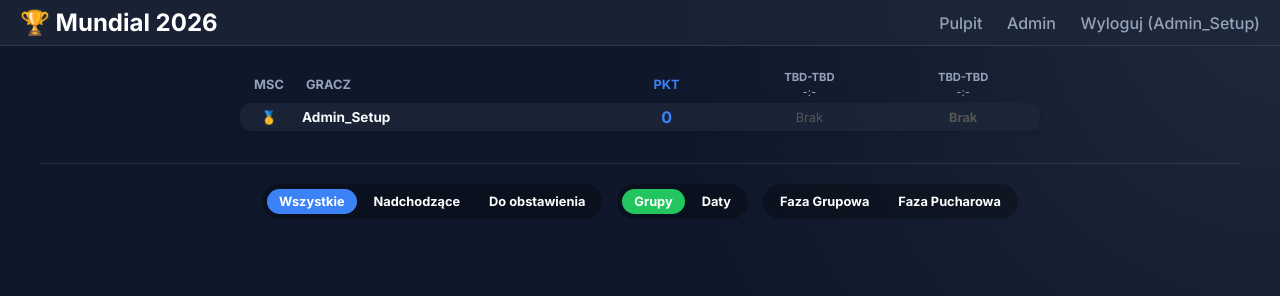
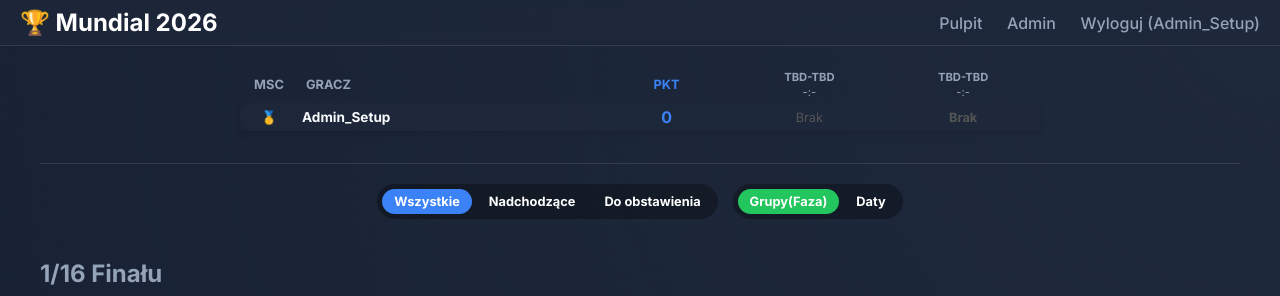
Before and after one commit to ajemfakinalkoholik-commits/mundial-2026, a Flask app: page /dashboard in a window 1280 px wide; the page is wider, and only the part inside the window is pictured. Shown: the top 296 px of that part. Before the commit the page ends 219 px from the top of that part, so only its background shows below. Run offline with Flask 3, Linux system fonts and the light colour scheme; a user stored in the database is signed in; data comes from the database, SQL or seed files in the repository; data that the repository does not hold is empty.

Commit message:
Add files via upload

```diff
--- a/app.py
+++ b/app.py
@@ -135,17 +135,8 @@ def logout():
 def dashboard():
     sort_by = request.args.get('sort', 'group')
     filter_val = request.args.get('filter', 'all')
-    phase = request.args.get('phase', 'group')
-
     # Base query for matches
     matches_query = Match.query
-
-    KNOCKOUT_GROUPS = ["1/16 Finału", "1/8 Finału", "Ćwierćfinały", "Półfinały", "Mecz o 3. miejsce", "Finał"]
-
-    if phase == 'knockout':
-        matches_query = matches_query.filter(Match.group_name.in_(KNOCKOUT_GROUPS))
-    else:
-        matches_query = matches_query.filter(~Match.group_name.in_(KNOCKOUT_GROUPS))
 
     if filter_val == 'upcoming':
         matches_query = matches_query.filter_by(played=False)
@@ -157,12 +148,29 @@ def dashboard():
         matches = matches_query.order_by(Match.start_time).all()
         grouped = {}
         for m in matches:
-            date_key = m.date_time_str.split('|')[0].strip() if '|' in m.date_time_str else "Inne"
+            date_key = m.date_time_str.split('|')[0].strip() if m.date_time_str and '|' in m.date_time_str else "Inne"
             if date_key not in grouped:
                 grouped[date_key] = []
             grouped[date_key].append(m)
     else:
-        matches = matches_query.order_by(Match.group_name, Match.start_time).all()
+        matches = matches_query.all()
+
+        def group_sort_key(m):
+            gn = m.group_name
+            if gn == "1/16 Finału": p = 1
+            elif gn == "1/8 Finału": p = 2
+            elif gn == "Ćwierćfinały": p = 3
+            elif gn == "Półfinały": p = 4
+            elif gn == "Mecz o 3. miejsce": p = 5
+            elif gn == "Finał": p = 6
+            else: p = 0
+
+            # For start_time, use a far future date if None
+            st = m.start_time if m.start_time else datetime(2099, 1, 1)
+            return (p, gn, st)
+
+        matches.sort(key=group_sort_key)
+
         grouped = {}
         for m in matches:
             if m.group_name not in grouped:
--- a/templates/dashboard.html
+++ b/templates/dashboard.html
@@ -54,17 +54,13 @@
 
 <div style="display: flex; justify-content: center; gap: 15px; margin-bottom: 20px; flex-wrap: wrap;">
     <div style="display: flex; gap: 5px; background: rgba(0,0,0,0.3); padding: 5px; border-radius: 20px;">
-        <a href="{{ url_for('dashboard', sort=sort_by, filter='all', phase=phase) }}" style="padding: 5px 12px; border-radius: 15px; text-decoration: none; font-weight: bold; font-size: 0.8rem; background: {% if filter_val == 'all' %}var(--accent){% else %}transparent{% endif %}; color: white; transition: 0.2s;">Wszystkie</a>
-        <a href="{{ url_for('dashboard', sort=sort_by, filter='upcoming', phase=phase) }}" style="padding: 5px 12px; border-radius: 15px; text-decoration: none; font-weight: bold; font-size: 0.8rem; background: {% if filter_val == 'upcoming' %}var(--accent){% else %}transparent{% endif %}; color: white; transition: 0.2s;">Nadchodzące</a>
-        <a href="{{ url_for('dashboard', sort=sort_by, filter='unpredicted', phase=phase) }}" style="padding: 5px 12px; border-radius: 15px; text-decoration: none; font-weight: bold; font-size: 0.8rem; background: {% if filter_val == 'unpredicted' %}var(--accent){% else %}transparent{% endif %}; color: white; transition: 0.2s;">Do obstawienia</a>
+        <a href="{{ url_for('dashboard', sort=sort_by, filter='all') }}" style="padding: 5px 12px; border-radius: 15px; text-decoration: none; font-weight: bold; font-size: 0.8rem; background: {% if filter_val == 'all' %}var(--accent){% else %}transparent{% endif %}; color: white; transition: 0.2s;">Wszystkie</a>
+        <a href="{{ url_for('dashboard', sort=sort_by, filter='upcoming') }}" style="padding: 5px 12px; border-radius: 15px; text-decoration: none; font-weight: bold; font-size: 0.8rem; background: {% if filter_val == 'upcoming' %}var(--accent){% else %}transparent{% endif %}; color: white; transition: 0.2s;">Nadchodzące</a>
+        <a href="{{ url_for('dashboard', sort=sort_by, filter='unpredicted') }}" style="padding: 5px 12px; border-radius: 15px; text-decoration: none; font-weight: bold; font-size: 0.8rem; background: {% if filter_val == 'unpredicted' %}var(--accent){% else %}transparent{% endif %}; color: white; transition: 0.2s;">Do obstawienia</a>
     </div>
     <div style="display: flex; gap: 5px; background: rgba(0,0,0,0.3); padding: 5px; border-radius: 20px;">
-        <a href="{{ url_for('dashboard', sort='group', filter=filter_val, phase=phase) }}" style="padding: 5px 12px; border-radius: 15px; text-decoration: none; font-weight: bold; font-size: 0.8rem; background: {% if sort_by == 'group' %}var(--success){% else %}transparent{% endif %}; color: white; transition: 0.2s;">Grupy</a>
-        <a href="{{ url_for('dashboard', sort='date', filter=filter_val, phase=phase) }}" style="padding: 5px 12px; border-radius: 15px; text-decoration: none; font-weight: bold; font-size: 0.8rem; background: {% if sort_by == 'date' %}var(--success){% else %}transparent{% endif %}; color: white; transition: 0.2s;">Daty</a>
-    </div>
-    <div style="display: flex; gap: 5px; background: rgba(0,0,0,0.3); padding: 5px; border-radius: 20px;">
-        <a href="{{ url_for('dashboard', sort=sort_by, filter=filter_val, phase='group') }}" style="padding: 5px 12px; border-radius: 15px; text-decoration: none; font-weight: bold; font-size: 0.8rem; background: {% if phase == 'group' %}#dc3545{% else %}transparent{% endif %}; color: white; transition: 0.2s;">Faza Grupowa</a>
-        <a href="{{ url_for('dashboard', sort=sort_by, filter=filter_val, phase='knockout') }}" style="padding: 5px 12px; border-radius: 15px; text-decoration: none; font-weight: bold; font-size: 0.8rem; background: {% if phase == 'knockout' %}#dc3545{% else %}transparent{% endif %}; color: white; transition: 0.2s;">Faza Pucharowa</a>
+        <a href="{{ url_for('dashboard', sort='group', filter=filter_val) }}" style="padding: 5px 12px; border-radius: 15px; text-decoration: none; font-weight: bold; font-size: 0.8rem; background: {% if sort_by == 'group' %}var(--success){% else %}transparent{% endif %}; color: white; transition: 0.2s;">Grupy(Faza)</a>
+        <a href="{{ url_for('dashboard', sort='date', filter=filter_val) }}" style="padding: 5px 12px; border-radius: 15px; text-decoration: none; font-weight: bold; font-size: 0.8rem; background: {% if sort_by == 'date' %}var(--success){% else %}transparent{% endif %}; color: white; transition: 0.2s;">Daty</a>
     </div>
 </div>
 
```
